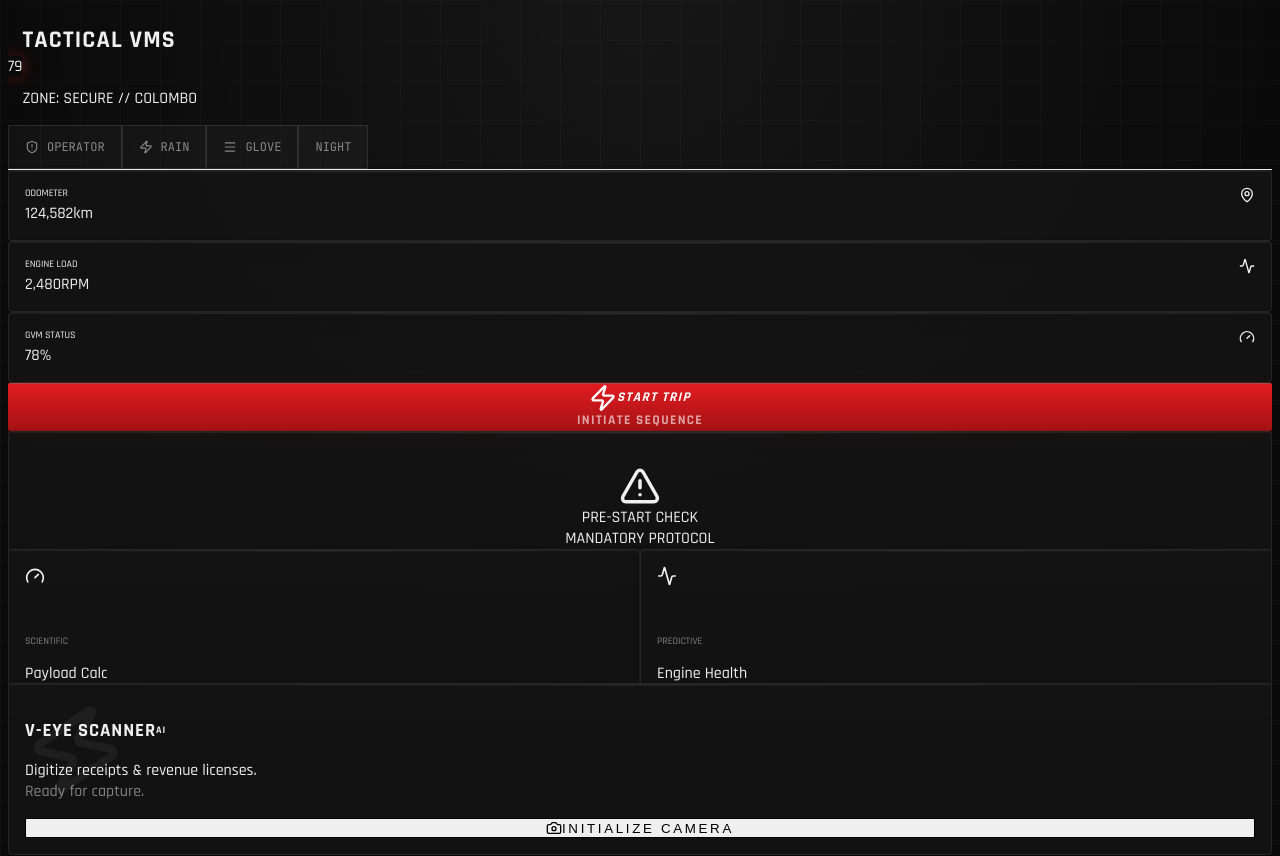
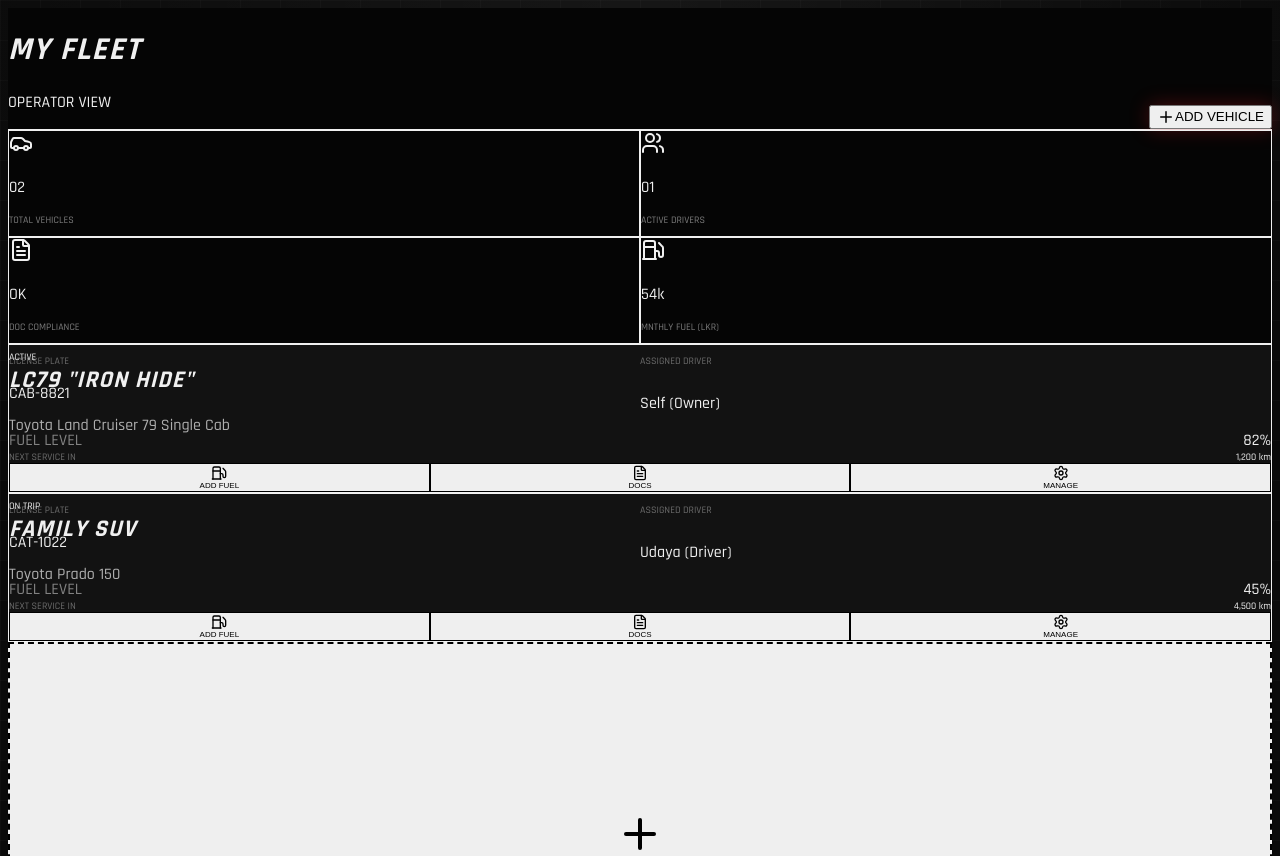
Before and after one commit to GuraXLX/LC79, a Next.js app in the folder frontend/: page / in a window 1280 px wide. Shown: the top 856 px of the page. Built offline with nearby package versions, Linux system fonts and the light colour scheme; grey boxes are pictures that could not be loaded.

Commit message:
Pivot: Replaced Telemetry Dashboard with Personal Fleet Management UI

```diff
--- a/frontend/src/app/page.tsx
+++ b/frontend/src/app/page.tsx
@@ -1,304 +1,167 @@
 "use client";
 
-import { useState, useEffect } from 'react';
+import { useState } from 'react';
+import { motion } from 'framer-motion';
+import { Plus, Car, Users, Fuel, FileText, ChevronRight, Settings } from 'lucide-react';
 import Link from 'next/link';
 import { useAuth } from '@/context/auth-context';
-import { Activity, ShieldAlert, Zap, MapPin, Gauge, Menu, AlertTriangle, ChevronRight, Camera } from 'lucide-react';
-import { tripApi, ocrApi } from '@/services/api';
 
-export default function Dashboard() {
-  const [gloveMode, setGloveMode] = useState(false);
-  const [nightMode, setNightMode] = useState(false);
-  const [monsoonMode, setMonsoonMode] = useState(false);
-  const { role, setRole, isCommander } = useAuth();
-  const [currentTime, setCurrentTime] = useState('');
+// Mock Data for Demo
+const VEHICLES = [
+  {
+    id: 'v1',
+    name: 'LC79 "IRON HIDE"',
+    make: 'Toyota',
+    model: 'Land Cruiser 79 Single Cab',
+    plate: 'CAB-8821',
+    status: 'ACTIVE',
+    driver: 'Self (Owner)',
+    fuel: 82,
+    image: 'https://images.unsplash.com/photo-1605218427306-022ba951ddb2?q=80&w=2669&auto=format&fit=crop',
+    nextService: '1,200 km'
+  },
+  {
+    id: 'v2',
+    name: 'FAMILY SUV',
+    make: 'Toyota',
+    model: 'Prado 150',
+    plate: 'CAT-1022',
+    status: 'ON TRIP',
+    driver: 'Udaya (Driver)',
+    fuel: 45,
+    image: 'https://images.unsplash.com/photo-1594235372071-7d12f45ea07e?q=80&w=2669&auto=format&fit=crop',
+    nextService: '4,500 km'
+  }
+];
 
-  // New States for API Integration
-  const [isTripActive, setIsTripActive] = useState(false);
-  const [uploading, setUploading] = useState(false);
-
-  useEffect(() => {
-    document.documentElement.setAttribute('data-glove-mode', gloveMode.toString());
-    const timer = setInterval(() => {
-      setCurrentTime(new Date().toLocaleTimeString('en-US', { hour12: false, hour: '2-digit', minute: '2-digit' }));
-    }, 1000);
-    return () => clearInterval(timer);
-  }, [gloveMode]);
-
-  // Handler for Start Trip
-  const handleStartTrip = async () => {
-    try {
-      await tripApi.start({
-        vehicle_id: 'vehicle-001', // Hardcoded for demo
-        user_id: 'user-001',
-        start_odometer: 124582
-      });
-      setIsTripActive(true);
-      alert('TRIP LOGGING STARTED // TELEMETRY ACTIVE');
-    } catch (e) {
-      console.error(e);
-      // Fallback for demo if backend is not reachable
-      setIsTripActive(true);
-      alert('CONNECTION ERROR: LOGGING OFFLINE (SIMULATION MODE)');
-    }
-  };
-
-  // Handler for V-Eye Upload
-  const handleFileUpload = async (e: React.ChangeEvent<HTMLInputElement>) => {
-    if (!e.target.files?.[0]) return;
-    setUploading(true);
-    const formData = new FormData();
-    formData.append('file', e.target.files[0]);
-    formData.append('category', 'FUEL_RECEIPT');
-    formData.append('vehicleId', 'vehicle-001');
-
-    try {
-      const res = await ocrApi.scan(formData);
-      console.log(res.data);
-      alert(`SCAN COMPLETE. DETECTED: ${JSON.stringify(res.data.data, null, 2)}`);
-    } catch (e) {
-      alert('OCR SIMULATION: RECEIPT SCANNED & LOGGED (MOCKED)');
-    } finally {
-      setUploading(false);
-    }
-  };
+export default function FleetDashboard() {
+  const { role } = useAuth();
+  const [vehicles, setVehicles] = useState(VEHICLES);
 
   return (
-    <main className="min-h-screen text-white p-4 md:p-8 relative overflow-hidden transition-all duration-500 font-sans">
-      {/* Hidden File Input for V-Eye */}
-      <input
-        type="file"
-        id="ocr-upload"
-        className="hidden"
-        accept="image/*"
-        onChange={handleFileUpload}
-      />
+    <main className="min-h-screen bg-[#050505] text-white font-sans p-6 md:p-12">
+      {/* Header */}
+      <header className="flex justify-between items-end mb-12 border-b border-white/10 pb-6">
+        <div>
+          <h1 className="text-4xl font-black italic tracking-tighter mb-2">MY <span className="text-heritage-red">FLEET</span></h1>
+          <p className="font-mono text-sm text-gray-500 uppercase tracking-widest">
+            {role === 'COMMANDER' ? 'COMMANDER MODE // ADMIN ACCESS' : 'OPERATOR VIEW'}
+          </p>
+        </div>
+        <button className="bg-heritage-red hover:bg-[#b3161a] text-white px-6 py-3 rounded font-bold uppercase tracking-widest flex items-center gap-2 transition-all shadow-[0_0_20px_rgba(225,28,33,0.3)]">
+          <Plus size={18} /> Add Vehicle
+        </button>
+      </header>
 
-      {/* Visual Overlays */}
-      {nightMode && <div className="night-mode-overlay" />}
-      {monsoonMode && (
-        <>
-          <div className="absolute inset-0 bg-blue-900/10 pointer-events-none z-0 mix-blend-overlay" />
-          <div className="absolute top-0 w-full h-1 bg-gradient-to-r from-transparent via-blue-500 to-transparent shadow-[0_0_20px_#3b82f6] z-50" />
-        </>
-      )}
-      <div className="absolute inset-0 scan-line z-0 opacity-10 pointer-events-none" />
+      {/* Stats Grid */}
+      <div className="grid grid-cols-2 md:grid-cols-4 gap-4 mb-12">
+        <div className="bg-white/5 border border-white/10 p-6 rounded hover:border-white/20 transition-all">
+          <Car className="text-heritage-red mb-2" size={24} />
+          <p className="text-2xl font-black">02</p>
+          <p className="text-[10px] font-mono opacity-50 uppercase">Total Vehicles</p>
+        </div>
+        <div className="bg-white/5 border border-white/10 p-6 rounded hover:border-white/20 transition-all">
+          <Users className="text-high-vis-yellow mb-2" size={24} />
+          <p className="text-2xl font-black">01</p>
+          <p className="text-[10px] font-mono opacity-50 uppercase">Active Drivers</p>
+        </div>
+        <div className="bg-white/5 border border-white/10 p-6 rounded hover:border-white/20 transition-all">
+          <FileText className="text-blue-500 mb-2" size={24} />
+          <p className="text-2xl font-black">OK</p>
+          <p className="text-[10px] font-mono opacity-50 uppercase">Doc Compliance</p>
+        </div>
+        <div className="bg-white/5 border border-white/10 p-6 rounded hover:border-white/20 transition-all">
+          <Fuel className="text-green-500 mb-2" size={24} />
+          <p className="text-2xl font-black">54k</p>
+          <p className="text-[10px] font-mono opacity-50 uppercase">Mnthly Fuel (LKR)</p>
+        </div>
+      </div>
 
-      {/* Top HUD Bar */}
-      <nav className="relative z-10 flex flex-col md:flex-row justify-between items-start md:items-center mb-10 border-b border-white/10 pb-6 backdrop-blur-sm bg-black/40 p-4 -mx-4 md:mx-0 md:bg-transparent md:p-0">
-        <div className="flex items-center gap-4">
-          <div className="w-12 h-12 bg-heritage-red flex items-center justify-center font-black text-2xl tracking-tighter shadow-[0_0_15px_rgba(225,28,33,0.4)]">
-            79
+      {/* Vehicle Grid */}
+      <div className="grid grid-cols-1 lg:grid-cols-2 gap-8">
+        {vehicles.map((v) => (
+          <motion.div
+            key={v.id}
+            initial={{ opacity: 0, y: 20 }}
+            animate={{ opacity: 1, y: 0 }}
+            className="group relative bg-[#121212] border border-white/10 rounded-lg overflow-hidden hover:border-heritage-red/50 transition-all"
+          >
+            {/* Vehicle Image - Hero */}
+            <div className="h-48 bg-cover bg-center relative" style={{ backgroundImage: `url(${v.image})` }}>
+              <div className="absolute inset-0 bg-gradient-to-t from-[#121212] to-transparent"></div>
+              <div className="absolute top-4 left-4">
+                <span className={`px-2 py-1 rounded text-[10px] font-bold uppercase tracking-wider ${v.status === 'ACTIVE' ? 'bg-green-900 text-green-300' : 'bg-blue-900 text-blue-300'}`}>
+                  {v.status}
+                </span>
+              </div>
+              <div className="absolute bottom-4 left-6">
+                <h2 className="text-2xl font-black italic uppercase tracking-tight">{v.name}</h2>
+                <p className="text-xs font-mono opacity-70">{v.year} {v.make} {v.model}</p>
+              </div>
+            </div>
+
+            {/* Content Body */}
+            <div className="p-6 space-y-6">
+              {/* Key Details */}
+              <div className="grid grid-cols-2 gap-4 text-sm">
+                <div>
+                  <p className="text-[10px] font-mono opacity-40 uppercase">License Plate</p>
+                  <p className="font-bold font-mono">{v.plate}</p>
                 </div>
                 <div>
-            <h1 className="text-3xl font-bold tracking-tight leading-none text-white">TACTICAL <span className="text-heritage-red">VMS</span></h1>
-            <div className="flex items-center gap-2 mt-1">
-              <span className={`w-2 h-2 rounded-full ${monsoonMode ? 'bg-blue-500 animate-pulse' : 'bg-green-500'}`}></span>
-              <p className="text-xs font-mono text-secondary tracking-widest uppercase">
-                {monsoonMode ? 'ZONE: HAZARD (WET)' : 'ZONE: SECURE'} // COLOMBO
-              </p>
+                  <p className="text-[10px] font-mono opacity-40 uppercase">Assigned Driver</p>
+                  <div className="flex items-center gap-2">
+                    <div className="w-2 h-2 rounded-full bg-white/20"></div>
+                    <p className="font-bold">{v.driver}</p>
                   </div>
                 </div>
               </div>
 
-        <div className="flex items-center gap-6 mt-4 md:mt-0 w-full md:w-auto justify-between md:justify-end">
-          <div className="text-right hidden md:block">
-            <p className="text-3xl font-mono leading-none text-white">{currentTime}</p>
-            <p className="text-[10px] text-secondary uppercase tracking-widest">Local Time</p>
+              {/* Fuel & Service */}
+              <div className="space-y-3">
+                <div className="flex justify-between text-xs">
+                  <span className="font-mono opacity-50">FUEL LEVEL</span>
+                  <span className="font-bold">{v.fuel}%</span>
                 </div>
-
-          <div className="flex gap-2">
-            <button
-              onClick={() => setRole(role === 'COMMANDER' ? 'OPERATOR' : 'COMMANDER')}
-              className="secondary-button"
-            >
-              <ShieldAlert size={14} />
-              {role}
-            </button>
-            <button
-              onClick={() => setMonsoonMode(!monsoonMode)}
-              className={`secondary-button ${monsoonMode ? 'active border-blue-500 text-blue-400' : ''}`}
-            >
-              <Zap size={14} />
-              RAIN
-            </button>
-            <button
-              onClick={() => setGloveMode(!gloveMode)}
-              className={`secondary-button ${gloveMode ? 'active' : ''}`}
-            >
-              <Menu size={14} />
-              GLOVE
-            </button>
-            <button
-              onClick={() => setNightMode(!nightMode)}
-              className={`secondary-button ${nightMode ? 'border-heritage-red text-heritage-red shadow-[0_0_10px_rgba(225,28,33,0.3)]' : ''}`}
-            >
-              NIGHT
-            </button>
+                <div className="w-full h-1 bg-white/10 rounded-full overflow-hidden">
+                  <div
+                    className={`h-full ${v.fuel < 20 ? 'bg-heritage-red' : 'bg-white'}`}
+                    style={{ width: `${v.fuel}%` }}
+                  ></div>
                 </div>
-        </div>
-      </nav>
-
-      <div className="grid grid-cols-1 lg:grid-cols-12 gap-6 relative z-10">
-
-        {/* Main Telemetry Panel (Left) */}
-        <div className="lg:col-span-8 space-y-6">
-          {/* Hero Stats */}
-          <section className="grid grid-cols-1 md:grid-cols-3 gap-4">
-            <div className="tactical-card group border-t-2 border-t-heritage-red">
-              <div className="flex justify-between items-start mb-2">
-                <span className="text-[10px] font-mono text-secondary uppercase tracking-widest">Odometer</span>
-                <MapPin size={16} className="text-white/20 group-hover:text-heritage-red transition-colors" />
-              </div>
-              <div className="flex items-baseline gap-1">
-                <span className="text-4xl font-bold font-mono text-white">124,582</span>
-                <span className="text-sm text-secondary">km</span>
-              </div>
-              <div className="w-full bg-white/5 h-1 mt-4">
-                <div className="bg-heritage-red h-full w-[65%] shadow-[0_0_10px_rgba(225,28,33,0.5)]"></div>
+                <div className="flex justify-between items-center text-[10px] pt-1">
+                  <span className="opacity-40">NEXT SERVICE IN</span>
+                  <span className="text-high-vis-yellow font-bold font-mono">{v.nextService}</span>
                 </div>
               </div>
 
-            <div className="tactical-card group border-t-2 border-t-high-vis-yellow">
-              <div className="flex justify-between items-start mb-2">
-                <span className="text-[10px] font-mono text-secondary uppercase tracking-widest">Engine Load</span>
-                <Activity size={16} className="text-white/20 group-hover:text-high-vis-yellow transition-colors" />
-              </div>
-              <div className="flex items-baseline gap-1">
-                <span className="text-4xl font-bold font-mono text-white">2,480</span>
-                <span className="text-sm text-secondary">RPM</span>
-              </div>
-              <div className="w-full bg-white/5 h-1 mt-4">
-                <div className="bg-high-vis-yellow h-full w-[42%]"></div>
-              </div>
-            </div>
-
-            <div className="tactical-card group border-t-2 border-t-blue-500">
-              <div className="flex justify-between items-start mb-2">
-                <span className="text-[10px] font-mono text-secondary uppercase tracking-widest">GVM Status</span>
-                <Gauge size={16} className="text-white/20 group-hover:text-blue-500 transition-colors" />
-              </div>
-              <div className="flex items-baseline gap-1">
-                <span className="text-4xl font-bold font-mono text-white">78</span>
-                <span className="text-sm text-secondary">%</span>
-              </div>
-              <div className="flex gap-1 mt-4">
-                {[1, 2, 3, 4, 5, 6, 7, 8, 9, 10].map(i => (
-                  <div key={i} className={`h-1 flex-1 ${i <= 7 ? 'bg-blue-500' : 'bg-white/10'}`}></div>
-                ))}
-              </div>
-            </div>
-          </section>
-
-          {/* Primary Action */}
-          <section className="grid grid-cols-1 md:grid-cols-2 gap-6 h-48">
-            <button
-              onClick={handleStartTrip}
-              disabled={isTripActive}
-              className={`heritage-button h-full text-2xl flex flex-col items-center justify-center gap-2 group relative overflow-hidden ${isTripActive ? 'grayscale cursor-not-allowed opacity-50' : ''}`}
-            >
-              <span className="absolute inset-0 bg-heritage-red blur-xl opacity-20 group-hover:opacity-40 transition-opacity" />
-              <span className="relative z-10 flex items-center gap-3 font-black italic tracking-tight">
-                <Zap className="fill-white" size={28} /> {isTripActive ? 'LOGGING ACTIVE' : 'START TRIP'}
-              </span>
-              <span className="relative z-10 text-xs opacity-60 font-mono tracking-widest bg-black/20 px-2 py-1 rounded">
-                {isTripActive ? 'RECORDING TELEMETRY...' : 'INITIATE SEQUENCE'}
-              </span>
+              {/* Actions */}
+              <div className="grid grid-cols-3 gap-2 pt-2">
+                <button className="py-3 bg-white/5 border border-white/10 hover:bg-white/10 rounded flex flex-col items-center justify-center gap-1 group">
+                  <Fuel size={16} className="text-gray-400 group-hover:text-white" />
+                  <span className="text-[8px] font-bold uppercase tracking-widest">Add Fuel</span>
                 </button>
-
-            <Link href="/pre-start" className="w-full h-full block group">
-              <div className="tactical-card h-full flex flex-col items-center justify-center border border-white/10 group-hover:border-high-vis-yellow/50 transition-all bg-gradient-to-br from-transparent to-high-vis-yellow/5">
-                <AlertTriangle className="text-high-vis-yellow mb-3 group-hover:scale-110 transition-transform" size={42} />
-                <span className="text-2xl font-bold uppercase text-white tracking-wider">Pre-Start Check</span>
-                <span className="text-xs font-mono text-black font-bold mt-2 bg-high-vis-yellow px-3 py-1 rounded uppercase tracking-widest">Mandatory Protocol</span>
-              </div>
-            </Link>
-          </section>
-        </div>
-
-        {/* Sidebar Modules (Right) */}
-        <div className="lg:col-span-4 space-y-6">
-          {/* Quick Access Grid */}
-          <div className="grid grid-cols-2 gap-3">
-            {isCommander && (
-              <Link href="/commander" className="col-span-2 block group">
-                <div className="tactical-card bg-gradient-to-r from-heritage-red-dim/40 to-transparent border-heritage-red/30 group-hover:border-heritage-red transition-all group-hover:bg-heritage-red-dim/60">
-                  <p className="text-[10px] mono text-heritage-red mb-1 group-hover:text-white font-bold tracking-widest">STRATEGIC</p>
-                  <p className="font-bold text-white text-lg flex items-center justify-between">
-                    COMMANDER <ChevronRight size={16} className="opacity-0 group-hover:opacity-100 transition-opacity" />
-                  </p>
-                </div>
-              </Link>
-            )}
-
-            <Link href="/payload" className="block group h-full">
-              <div className="tactical-card group-hover:border-blue-500/50 transition-colors h-full flex flex-col justify-between min-h-[100px] border-white/10">
-                <Gauge size={20} className="text-secondary mb-2 group-hover:text-blue-500 transition-colors" />
-                <div>
-                  <p className="text-[10px] mono opacity-50 uppercase tracking-wider">Scientific</p>
-                  <p className="font-bold text-sm text-white">Payload Calc</p>
-                </div>
-              </div>
-            </Link>
-
-            <Link href="/engine-health" className="block group h-full">
-              <div className="tactical-card group-hover:border-green-500/50 transition-colors h-full flex flex-col justify-between min-h-[100px] border-white/10">
-                <Activity size={20} className="text-secondary mb-2 group-hover:text-green-500 transition-colors" />
-                <div>
-                  <p className="text-[10px] mono opacity-50 uppercase tracking-wider">Predictive</p>
-                  <p className="font-bold text-sm text-white">Engine Health</p>
-                </div>
-              </div>
-            </Link>
-          </div>
-
-          {/* V-Eye Callout */}
-          <div className="tactical-card border-none bg-gradient-to-b from-white/10 to-white/5 relative overflow-hidden group">
-            <div className="absolute -top-4 -right-4 p-4 opacity-5 group-hover:opacity-10 transition-opacity rotate-12">
-              <Zap size={100} />
-            </div>
-            <div className="relative z-10 p-2">
-              <h3 className="text-lg font-bold mb-2 flex items-center gap-2 text-white">
-                V-EYE SCANNER <span className="text-[10px] bg-white/20 px-1.5 py-0.5 rounded font-mono">AI</span>
-              </h3>
-              <p className="text-sm text-gray-400 mb-6 leading-relaxed">
-                Digitize receipts & revenue licenses.{' '}
-                {monsoonMode ? (
-                  <span className="text-blue-400 font-bold block mt-2 animate-pulse">• Rain contract detection active</span>
-                ) : (
-                  <span className="opacity-50 block mt-2">Ready for capture.</span>
-                )}
-              </p>
-              <button
-                onClick={() => document.getElementById('ocr-upload')?.click()}
-                disabled={uploading}
-                className="w-full py-4 bg-black/40 border border-white/20 hover:bg-white/10 hover:border-white/40 uppercase font-bold text-xs tracking-[0.2em] transition-all flex items-center justify-center gap-3 rounded"
-              >
-                {uploading ? (
-                  <span className="animate-pulse">ANALYZING...</span>
-                ) : (
-                  <><Camera size={16} /> Initialize Camera</>
-                )}
+                <button className="py-3 bg-white/5 border border-white/10 hover:bg-white/10 rounded flex flex-col items-center justify-center gap-1 group">
+                  <FileText size={16} className="text-gray-400 group-hover:text-white" />
+                  <span className="text-[8px] font-bold uppercase tracking-widest">Docs</span>
+                </button>
+                <button className="py-3 bg-heritage-red/10 border border-heritage-red/30 hover:bg-heritage-red/20 rounded flex flex-col items-center justify-center gap-1 group text-heritage-red">
+                  <Settings size={16} />
+                  <span className="text-[8px] font-bold uppercase tracking-widest">Manage</span>
                 </button>
               </div>
             </div>
 
-          {/* SOS Button */}
-          <button className="w-full bg-gradient-to-r from-[#2a0808] to-[#1a0505] border border-red-900/50 p-6 rounded relative overflow-hidden group hover:border-red-600 transition-all hover:scale-[1.01] active:scale-[0.99]">
-            <div className="absolute inset-0 bg-[url('https://www.transparenttextures.com/patterns/cross-stripes.png')] opacity-30"></div>
-            <div className="relative z-10 flex items-center justify-between">
-              <div className="text-left">
-                <span className="block text-red-500 font-bold tracking-[0.3em] text-[10px] mb-1">EMERGENCY PROTOCOL</span>
-                <span className="block text-white font-black text-xl italic tracking-tighter">SOS BEACON</span>
-              </div>
-              <div className="w-12 h-12 rounded-full border-2 border-red-600/50 bg-red-900/20 flex items-center justify-center animate-pulse shadow-[0_0_15px_rgba(220,38,38,0.4)]">
-                <AlertTriangle className="text-red-500 fill-red-500/20" size={24} />
-              </div>
-            </div>
+          </motion.div>
+        ))}
+
+        {/* Add New Placeholder */}
+        <button className="border-2 border-dashed border-white/10 rounded-lg flex flex-col items-center justify-center gap-4 text-white/20 hover:text-heritage-red hover:border-heritage-red/40 hover:bg-heritage-red/5 transition-all min-h-[400px]">
+          <Plus size={48} />
+          <span className="font-black italic text-xl uppercase">Register Vehicle</span>
         </button>
       </div>
 
-      </div>
     </main>
   );
 }
```
Lines whose indentation alone changed are shown as unchanged.
